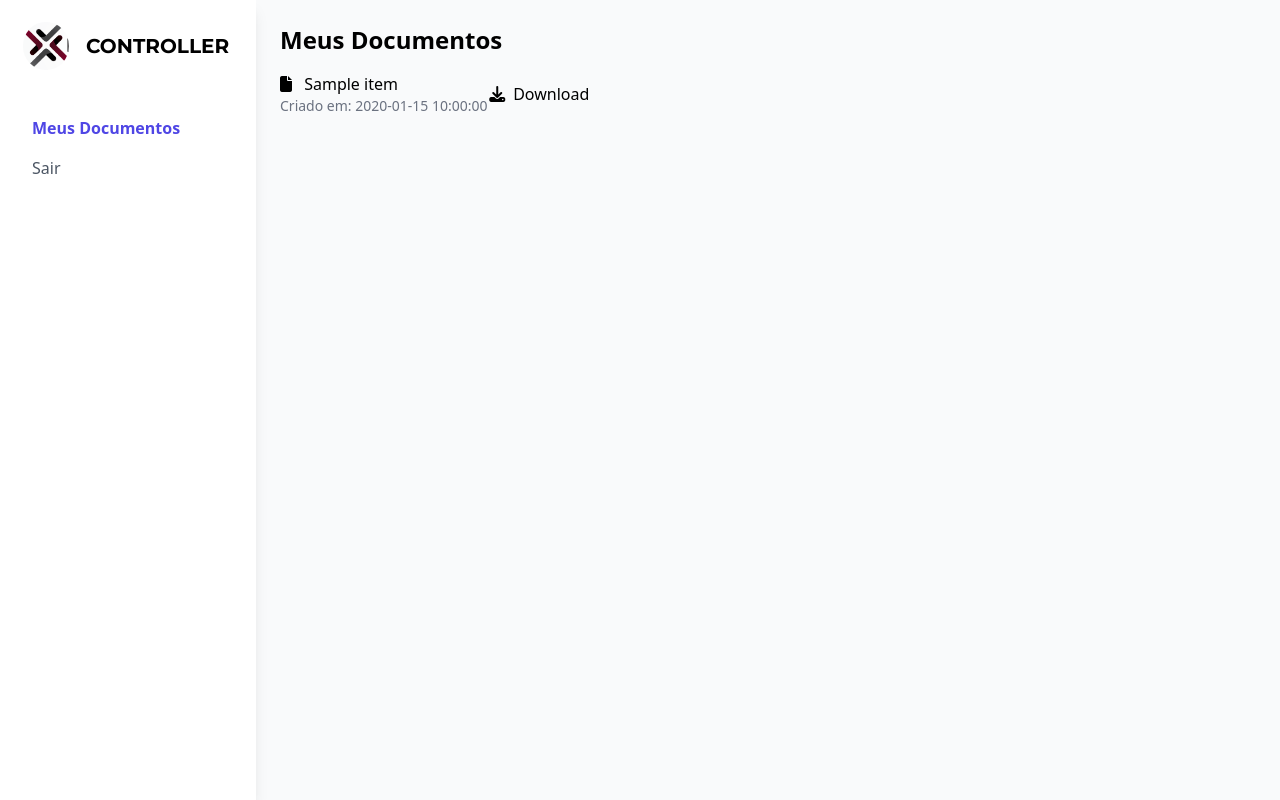
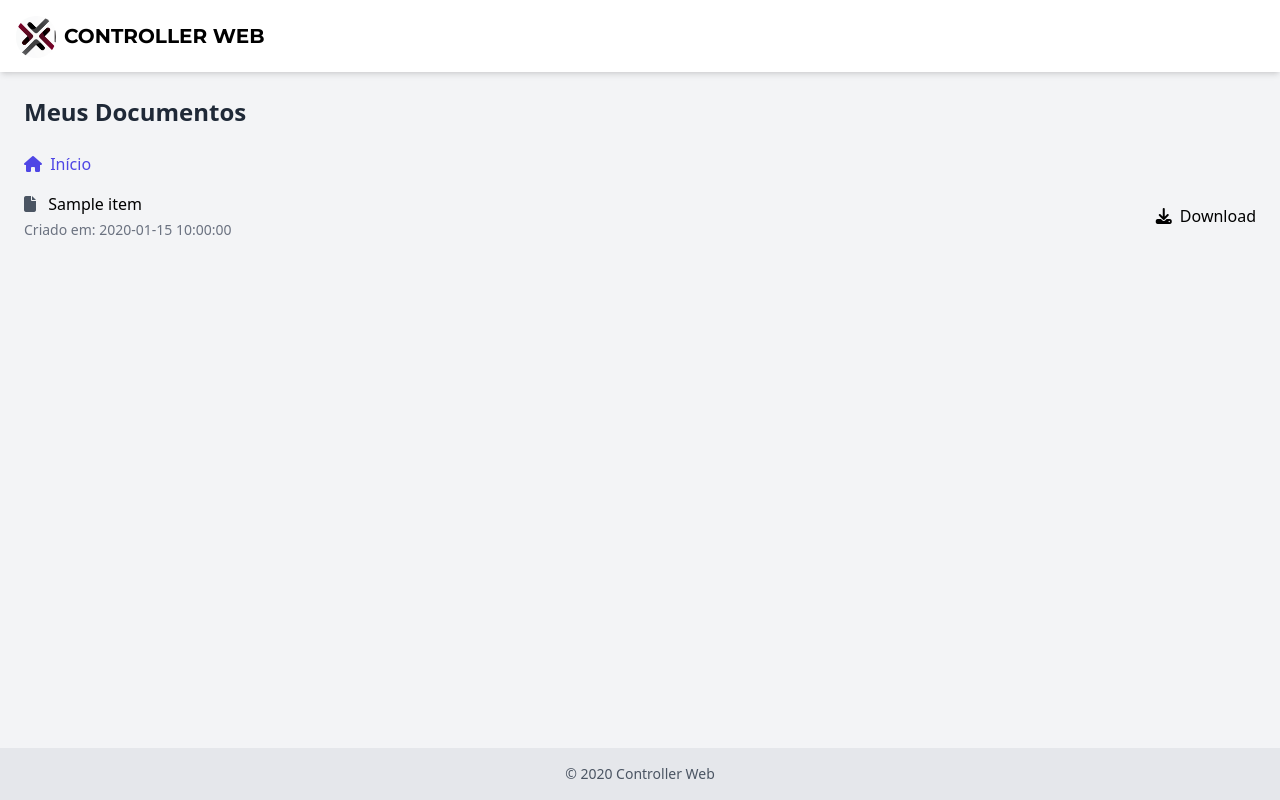
Before and after one commit to victorbuzelli/CONTROLLER_WEB, a Flask app: template templates/arquivos.html in a window 1280 px wide. Run offline with Flask 3, Linux system fonts and the light colour scheme; the template is opened without the code that fills it: most values are stand-ins (such as "Sample title", 1, 10 or a date in 2020); some libraries are stand-ins or nearby versions.

Commit message:
corrige erro favicon e adiciona datetime e corrige erros do template

```diff
--- a/app.py
+++ b/app.py
@@ -2,6 +2,7 @@ import os
 import json
 import logging
 from io import BytesIO
+from datetime import datetime
 
 from flask import Flask, request, jsonify, send_file, make_response, render_template, redirect
 from flask_login import LoginManager, UserMixin, login_user, logout_user, login_required, current_user
@@ -98,10 +99,10 @@ def listar_arquivos(folder_id=None):
             files_and_folders = results.get('files', [])
             print(f"Número de itens retornados pelo Google Drive: {len(files_and_folders)}")
             print(f"Conteúdo da lista de itens: {files_and_folders}")
-            return render_template('arquivos.html', documentos=files_and_folders, current_folder_id=parent_folder_id)
+            return render_template('arquivos.html', documentos=files_and_folders, current_folder_id=parent_folder_id, now=datetime.utcnow())
         except Exception as e:
             print(f"Ocorreu um erro ao acessar o Google Drive: {e}")
-            return render_template('arquivos.html', documentos=[], current_folder_id=parent_folder_id)
+            return render_template('arquivos.html', documentos=[], current_folder_id=parent_folder_id, now=datetime.utcnow())
     else:
         return jsonify({'message': 'Serviço do Google Drive não inicializado!'}), 500
 
--- a/templates/arquivos.html
+++ b/templates/arquivos.html
@@ -9,86 +9,75 @@
     <link rel="preconnect" href="https://fonts.googleapis.com">
     <link rel="preconnect" href="https://fonts.gstatic.com" crossorigin>
     <link href="https://fonts.googleapis.com/css2?family=Montserrat:wght@400;700&family=Open+Sans:wght@400;600&display=swap" rel="stylesheet">
+    <link rel="icon" href="{{ url_for('static', filename='images/logo_principal.png') }}" type="image/png">
     <style>
-        /* Estilos básicos para a logo e layout */
-        .logo-container {
-            width: 60px;
-            height: 60px;
-            border-radius: 50%;
-            background-color: white;
-            display: flex;
-            justify-content: center;
-            align-items: center;
-            margin-right: 10px;
-        }
-        .logo-container img {
-            max-width: 80%;
-            max-height: 80%;
-            border-radius: 50%;
-        }
+        /* Estilos adicionais ou sobrescritas */
         .logo-font-controller {
             font-family: 'Montserrat', sans-serif;
             font-weight: 700;
         }
         .item-card {
-            background-white border border-gray-200 rounded-xl p-5 shadow-md;
+            background-white border border-gray-200 rounded-lg p-4 shadow-sm hover:shadow-md transition-shadow duration-200; /* Borda mais sutil e efeito hover */
             display: flex;
             align-items: center;
             justify-content: space-between;
+            margin-bottom: 0.75rem; /* Mais espaçamento entre os itens */
         }
         .item-info {
             flex-grow: 1;
+            margin-right: 1rem; /* Espaçamento entre info e botão */
         }
         .folder-link {
             display: flex;
             align-items: center;
             text-decoration: none;
             color: inherit;
+            padding: 0.5rem 0; /* Mais espaço para o link */
+            border-radius: 0.25rem;
         }
         .folder-link:hover {
-            background-color: #f3f4f6;
-            border-radius: 0.375rem;
+            background-color: #f9fafa; /* Hover mais suave */
         }
         .download-button {
             display: inline-flex;
             align-items: center;
-            px-4 py-2 bg-indigo-600 text-white rounded-md text-sm font-medium hover:bg-indigo-700 focus:outline-none focus:ring-2 focus:ring-indigo-500 focus:ring-offset-2;
+            px-3 py-2 bg-indigo-500 text-white rounded-md text-sm font-medium hover:bg-indigo-600 focus:outline-none focus:ring-2 focus:ring-indigo-400 focus:ring-offset-2 transition-colors duration-200; /* Cores mais suaves e transição */
         }
         .mr-2 {
             margin-right: 0.5rem;
         }
     </style>
 </head>
-<body class="bg-gray-50 min-h-screen font-sans">
-    <div class="flex min-h-screen">
-        <aside class="bg-white w-64 shadow-lg p-4">
-            <div class="flex items-center mb-8">
-                <div class="logo-container">
-                    <img src="/static/images/logo_principal.png" alt="Logo Controller Web">
+<body class="bg-gray-100 min-h-screen font-sans">
+    <div class="flex flex-col min-h-screen">
+        <header class="bg-white shadow-md p-4">
+            <div class="container mx-auto flex items-center justify-start">
+                <div class="logo-container w-10 h-10 mr-2">
+                    <img src="/static/images/logo_principal.png" alt="Logo Controller Web" class="rounded-full">
                 </div>
-                <span class="text-xl font-bold logo-font-controller">CONTROLLER</span>
+                <h1 class="text-xl font-semibold logo-font-controller">CONTROLLER WEB</h1>
             </div>
-            <nav>
-                <a href="/arquivos" class="block py-2 px-4 text-indigo-600 font-semibold">Meus Documentos</a>
-                <a href="/auth/logout" class="block py-2 px-4 text-gray-600 hover:bg-gray-100">Sair</a>
-            </nav>
-        </aside>
+        </header>
 
-        <main class="flex-1 p-6">
-            <h1 class="text-2xl font-semibold mb-4">Meus Documentos</h1>
+        <main class="flex-1 p-6 container mx-auto">
+            <h1 class="text-2xl font-semibold mb-6 text-gray-800">Meus Documentos</h1>
 
-            <div class="grid grid-cols-1 sm:grid-cols-2 lg:grid-cols-3 gap-6">
+            <div class="mb-4">
+                <a href="/arquivos" class="text-indigo-600 hover:underline font-medium"><i class="fas fa-home mr-1"></i> Início</a>
+                </div>
+
+            <div class="space-y-3">
                 {% if documentos %}
                     {% for item in documentos %}
                         <div class="item-card">
                             <div class="item-info">
                                 {% if item.mimeType == 'application/vnd.google-apps.folder' %}
                                     <a href="/arquivos?folder_id={{ item.id }}" class="folder-link">
-                                        <i class="fas fa-folder mr-2"></i> {{ item.name }}
+                                        <i class="fas fa-folder mr-2 text-yellow-500"></i> {{ item.name }}
                                     </a>
                                 {% else %}
-                                    <span><i class="fas fa-file mr-2"></i> {{ item.name }}</span>
-                                    <p class="text-gray-500 text-sm">Criado em: {{ item.createdTime }}</p>
+                                    <span><i class="fas fa-file mr-2 text-gray-600"></i> {{ item.name }}</span>
+                                    <p class="text-gray-500 text-sm mt-1">Criado em: {{ item.createdTime }}</p>
                                 {% endif %}
                             </div>
                             {% if item.mimeType != 'application/vnd.google-apps.folder' %}
@@ -99,10 +88,14 @@
                         </div>
                     {% endfor %}
                 {% else %}
-                    <p>Nenhum item encontrado nesta pasta.</p>
+                    <p class="text-gray-700">Nenhum item encontrado nesta pasta.</p>
                 {% endif %}
             </div>
         </main>
+
+        <footer class="bg-gray-200 text-center p-4 text-gray-600 text-sm">
+            <p>&copy; {{ now.year }} Controller Web</p>
+        </footer>
     </div>
 </body>
 </html>
```
